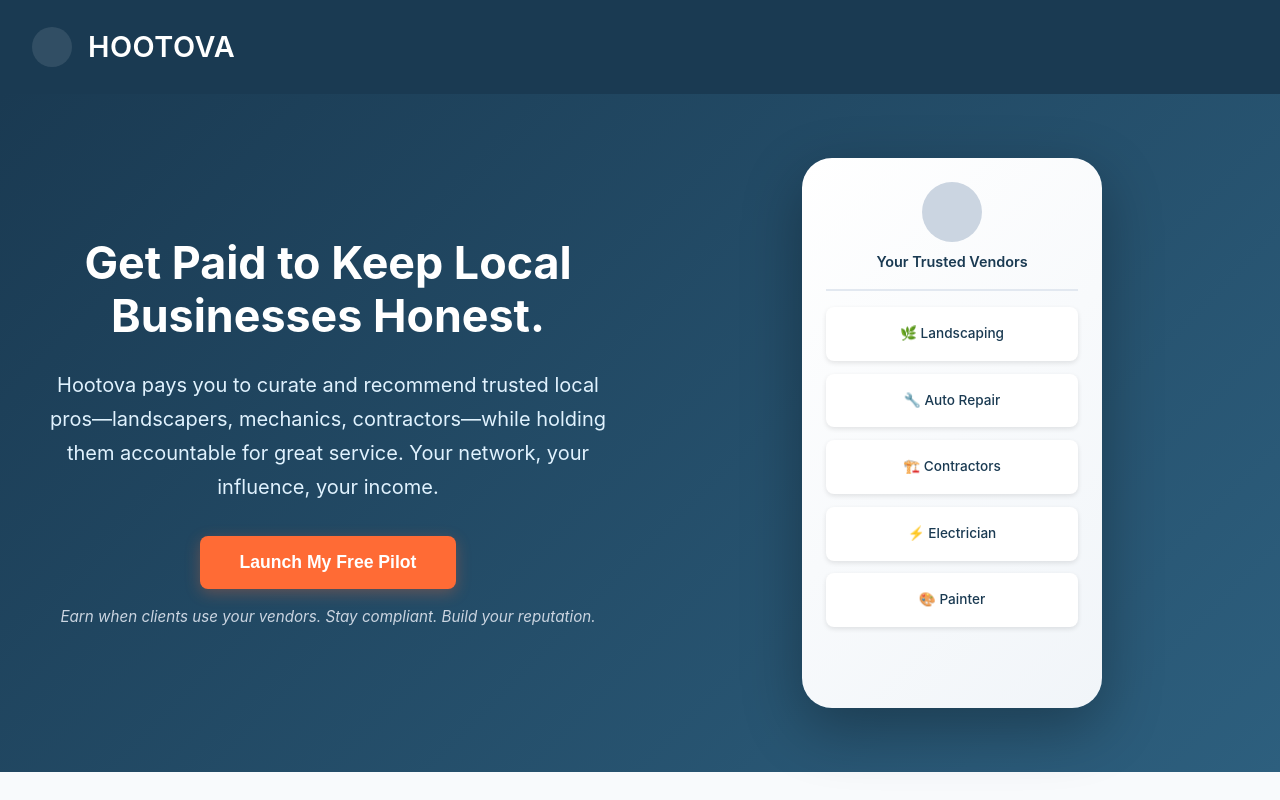
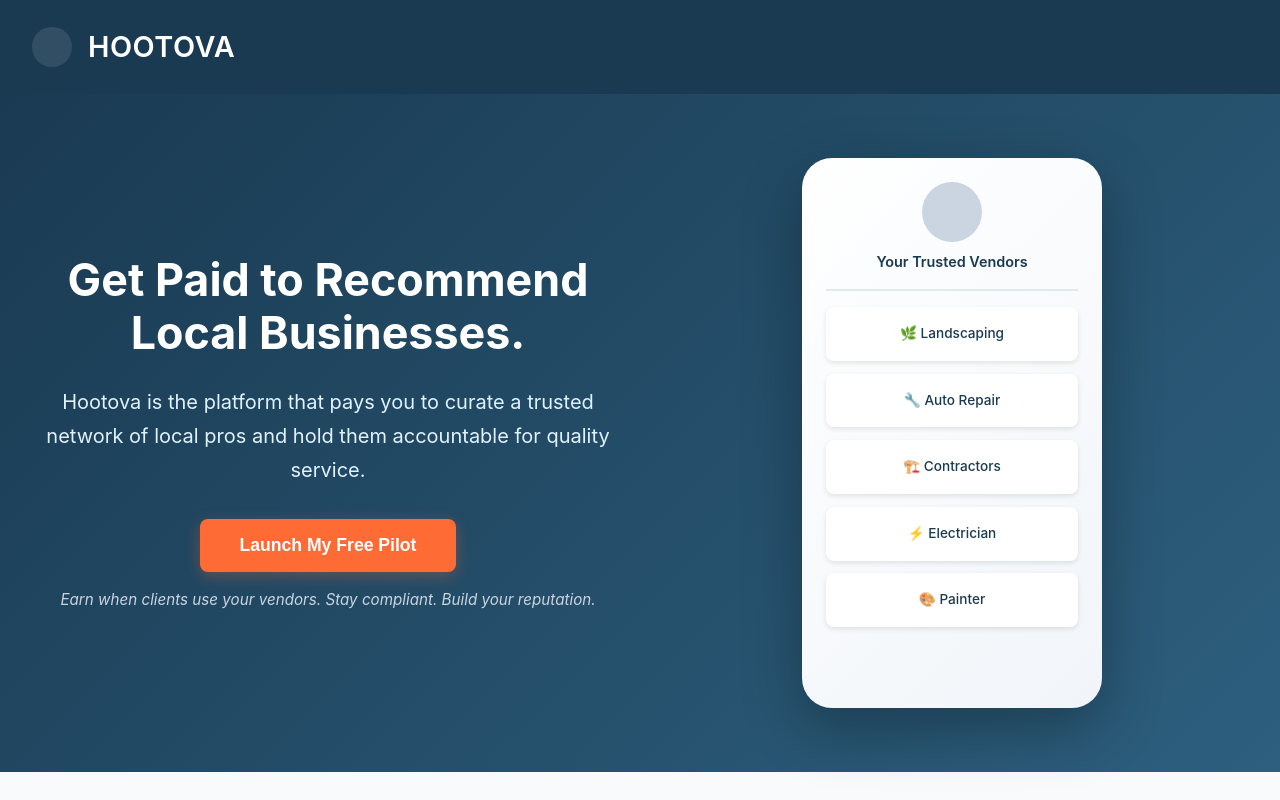
Before and after one commit to SaltySailer26/my-html-site., a plain HTML site: page index.html in a window 1280 px wide. Shown: the top 800 px of the page. Drawn offline with Linux system fonts and the light colour scheme.

Commit message:
Update index.html

```diff
--- a/index.html
+++ b/index.html
@@ -3,7 +3,7 @@
 <head>
     <meta charset="UTF-8">
     <meta name="viewport" content="width=device-width, initial-scale=1.0">
-    <title>Hootova - Get Paid to Keep Local Businesses Honest</title>
+    <title>Hootova - Get Paid to Recommmend Local Businesses.</title>
     <style>
         * {
             margin: 0;
@@ -763,8 +763,8 @@
     <section class="hero">
         <div class="hero-content">
             <div class="hero-text">
-                <h2>Get Paid to Keep Local Businesses Honest.</h2>
-                <h3>Hootova pays you to curate and recommend trusted local pros—landscapers, mechanics, contractors—while holding them accountable for great service. Your network, your influence, your income.</h3>
+                <h2>Get Paid to Recommend Local Businesses.</h2>
+                <h3>Hootova is the platform that pays you to curate a trusted network of local pros and hold them accountable for quality service.</h3>
                 <button class="cta-button" onclick="openModal()">Launch My Free Pilot</button>
                 <p class="trust-line">Earn when clients use your vendors. Stay compliant. Build your reputation.</p>
             </div>
```
